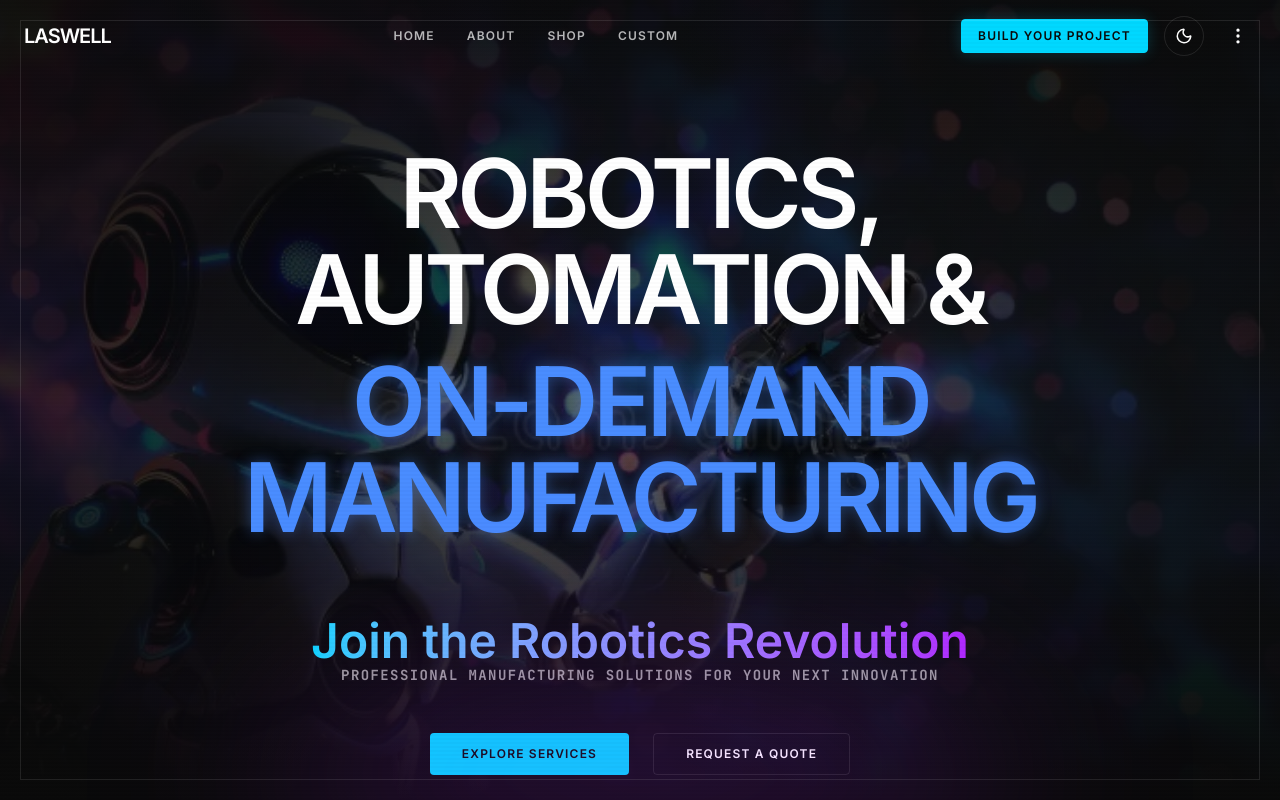
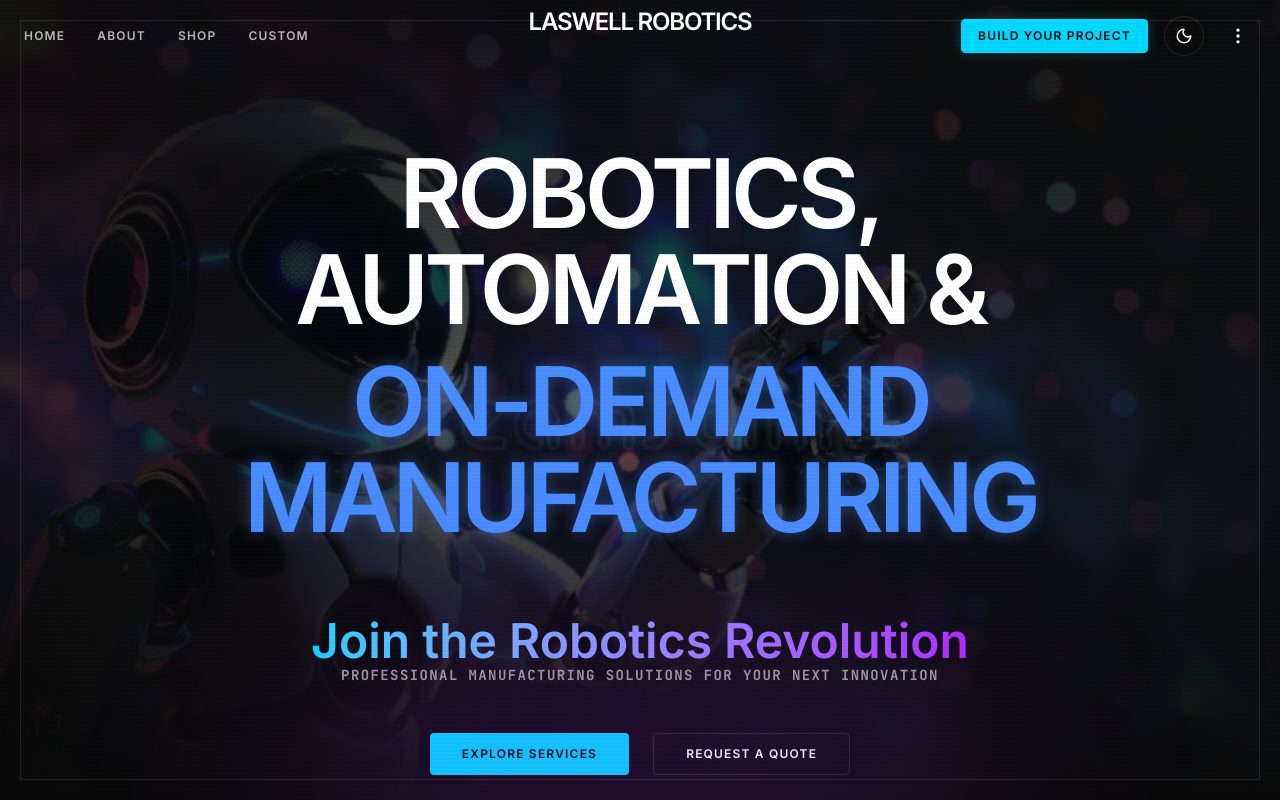
Before and after one commit to Meetva247/laswell-web, a React (Vite) app: page / in a window 1280 px wide. Shown: the top 800 px of the page. Built offline with nearby package versions, Linux system fonts and the light colour scheme.

Commit message:
feat: center logo in navbar and rename to LASWELL ROBOTICS

```diff
--- a/src/components/UI/Navbar.jsx
+++ b/src/components/UI/Navbar.jsx
@@ -38,13 +38,9 @@ const Navbar = () => {
 
     return (
         <nav className="fixed top-0 w-full z-40 px-6 py-4 flex justify-between items-center bg-transparent pointer-events-none">
-            <Link to="/" className="flex items-center gap-2 pointer-events-auto">
-                <span className="text-xl font-display font-bold text-brand-text tracking-tighter">
-                    LASWELL
-                </span>
-            </Link>
 
-            <div className="hidden md:flex items-center gap-8 pointer-events-auto">
+            {/* Left side: Navigation Links */}
+            <div className="hidden md:flex items-center gap-8 pointer-events-auto flex-1">
                 {navLinks.map((link) => (
                     link.path.startsWith('/#') ? (
                         <a
@@ -66,8 +62,20 @@ const Navbar = () => {
                 ))}
             </div>
 
+            {/* Mobile spacing for flex-between */}
+            <div className="md:hidden flex-1 pointer-events-none"></div>
 
-            <div className="flex items-center gap-4 pointer-events-auto">
+            {/* Center: Logo */}
+            <div className="absolute left-1/2 top-[22px] -translate-x-1/2 -translate-y-1/2 flex justify-center pointer-events-auto z-50">
+                <Link to="/" className="flex items-center gap-2">
+                    <span className="text-xl md:text-2xl font-display font-bold text-brand-text tracking-tighter whitespace-nowrap uppercase">
+                        LASWELL ROBOTICS
+                    </span>
+                </Link>
+            </div>
+
+            {/* Right side: Actions */}
+            <div className="flex items-center gap-4 pointer-events-auto flex-1 justify-end">
                 <Link
                     to="/build"
                     className="hidden md:flex items-center gap-2 px-4 py-2 bg-brand-accent text-[#0a0a0a] text-[10px] sm:text-xs font-bold uppercase tracking-widest rounded-sm hover:brightness-110 transition-all border border-brand-accent shadow-[0_0_15px_rgba(0,216,255,0.2)] hover:shadow-[0_0_25px_rgba(0,216,255,0.4)]"
```
